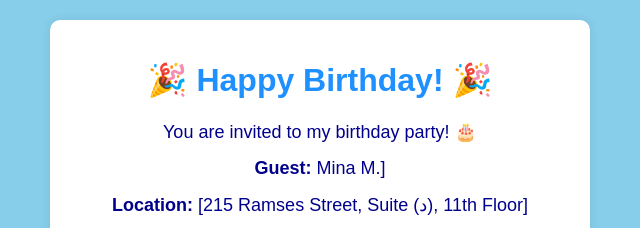
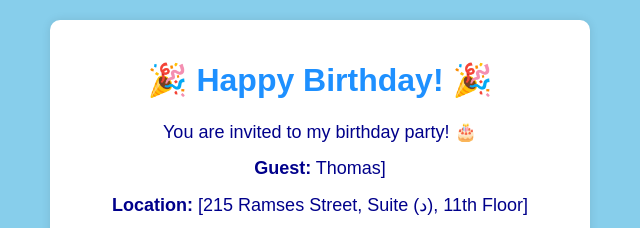
Before and after one commit to Moohmoniuos/thomas, a plain HTML site: page index.html in a window 1280 px wide. Shown: the top 228 px of the page, 320-960 px from the left. Drawn offline with Linux system fonts and the light colour scheme.

Commit message:
Update index.html

```diff
--- a/index.html
+++ b/index.html
@@ -58,7 +58,7 @@
     <div class="container">
         <h1>🎉 Happy Birthday! 🎉</h1>
         <p class="details">You are invited to my birthday party! 🎂</p>
-        <p class="details"><strong>Guest:</strong> Mina M.]</p>
+        <p class="details"><strong>Guest:</strong> Thomas]</p>
         <p class="details"><strong>Location:</strong> [215 Ramses Street, Suite (د), 11th Floor]</p>
         <p class="details"><strong>Date & Time:</strong> [March 27 2025/6:00]</p>
         <p class="footer">Looking forward to celebrating with you! 🎈🥳</p>
```
